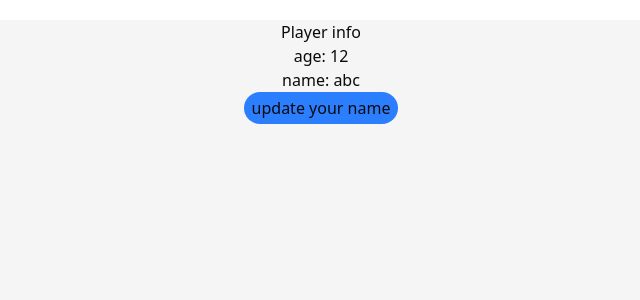
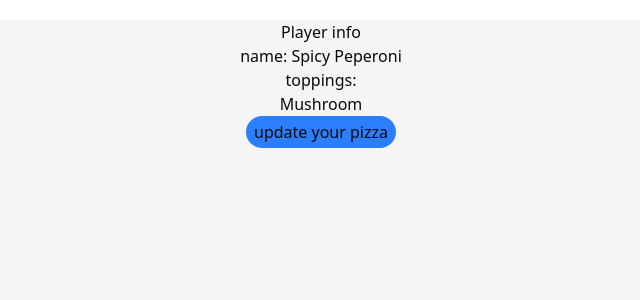
Before and after one commit to hassen396/typescript-react, a React (Vite) app: page / in a window 1280 px wide. Shown: the top 300 px of the page, without its empty margins (319-959 px from the left). Built offline with nearby package versions, Linux system fonts and the light colour scheme.

Commit message:
paract(array): array destructuring

```diff
--- a/src/App.tsx
+++ b/src/App.tsx
@@ -1,28 +1,26 @@
 import { useState } from "react";
 
 function App() {
-  const [game, setGame] = useState({
-    id: 1,
-    player: {
-      name: "abc",
-      age: 12,
-    },
+  const [pizza, setPizza] = useState({
+    name: "Spicy Peperoni",
+    toppings: ["Mushroom"],
   });
   return (
     <div className="flex flex-col w-full min-h-screen items-center mt-5 bg-secondary">
       <h2>Player info</h2>
-      <p> age: {game.player.age}</p>
-      <p>name: {game.player.name}</p>
+      <p> name: {pizza.name}</p>
+      <p>toppings: </p>
+      <ul>
+        {pizza.toppings.map((topping) => (
+          <li key={topping}>{topping}</li>
+        ))}
+      </ul>
       <button
-      className="bg-blue-500 rounded-2xl px-2 py-1 active:scale-95"
+        className="bg-blue-500 rounded-2xl px-2 py-1 active:scale-95"
         onClick={() => {
-          const newgame = {
-            ...game,
-            player: { ...game.player, name: prompt("enter your name")|| game.player.name },
-          };
-          setGame(newgame);
+          setPizza({ ...pizza, toppings: [...pizza.toppings, "Cheese"] });
         }}>
-        update your name
+        update your pizza
       </button>
     </div>
   );
```
